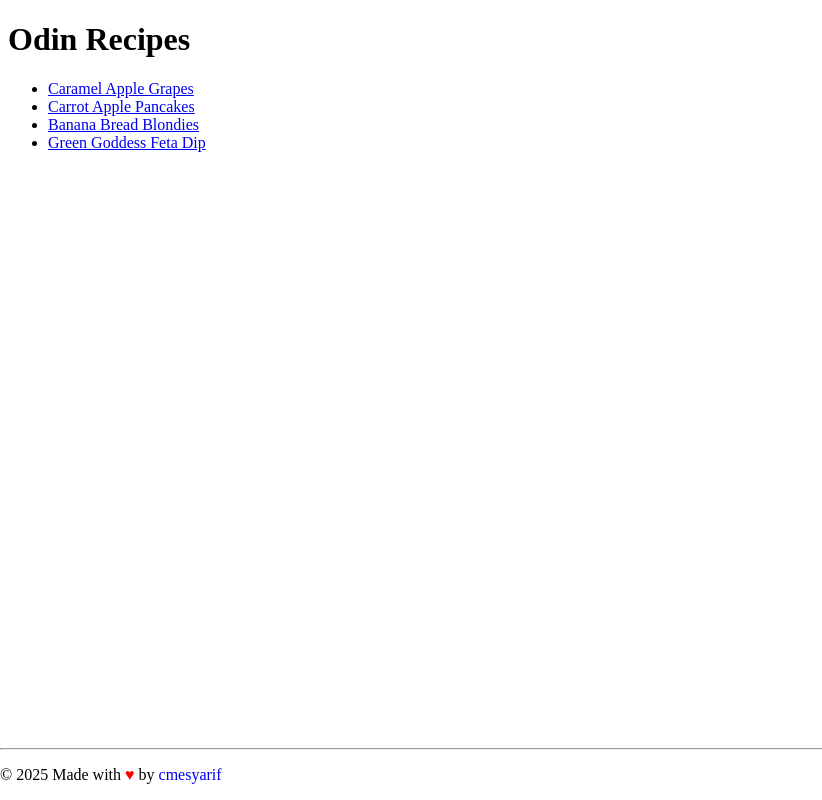
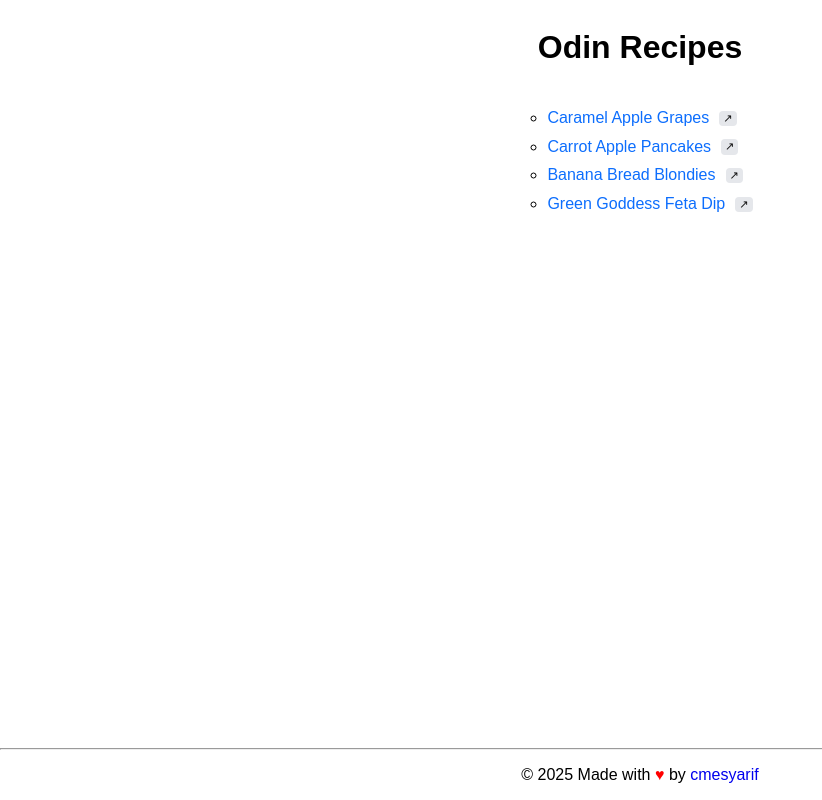
Before and after one commit to cmesyarif/odin-recipes, a plain HTML site: page index.html in a window 1280 px wide. Shown: the whole page, without its empty margins (0-822 px from the left). Drawn offline with Linux system fonts and the light colour scheme.

Commit message:
fix wrong link paths and add some styles

```diff
--- a/index.html
+++ b/index.html
@@ -4,23 +4,73 @@
     <meta charset="UTF-8">
     <meta name="viewport" content="width=device-width, initial-scale=1.0">
     <title>Home | Odin Recipes</title>
+    <style>
+        body    {
+            font-family: Arial, Helvetica, sans-serif;
+        }
+        .flex-container     {
+            display: flex;
+            flex-direction: column;
+            align-items: center;
+        }
+        ul      {
+            list-style-type: circle;
+            margin-left: 20px;
+            padding-left: 0;
+        }
+        ul li   {
+            line-height: 1.8;
+        }
+        .external-link {
+            position: relative;
+            display: inline-flex;
+            align-items: center;
+            gap: 6px; /* jarak teks dan ikon */
+            text-decoration: none;
+            color: #0d6efd;
+            font-weight: 500;
+        }
+        .external-link::after    {
+            content: "↗"; /* panah diagonal */
+            display: inline-block;
+            font-size: 0.7em;
+            line-height: 1;
+            background: #e5e7eb;   /* abu-abu terang */
+            color: #111;
+            padding: 2px 4px;
+            border-radius: 4px;    /* jadi kotak agak rounded */
+            margin-left: 4px;
+        }
+        footer  {
+            position: fixed;
+            bottom: 0;
+            left: 0;
+            right: 0;
+            text-align: center;
+        }
+        footer a    {
+            text-decoration: none;
+        }
+    </style>
 </head>
 <body>
-    <h1>Odin Recipes</h1>
-
-
-    <ul>
-        <li><a href="./recipes/caramel-apple-grapes.html">Caramel Apple Grapes</a></li>
-        <li><a href="./recipes/carrot-apple-pancakes.html">Carrot Apple Pancakes</a></li>
-        <li><a href="./recipes/banana-bread-blondies.html">Banana Bread Blondies</a></li>
-        <li><a href="./recipes/green-goddess-feta-dips.html">Green Goddess Feta Dip</a></li>
-    </ul>
+    <main>
+        <div class="flex-container">
+            <h1>Odin Recipes</h1>
+            <ul>
+                <li><a class="external-link" href="recipes/caramel-apple-grapes.html" >Caramel Apple Grapes</a></li>
+                <li><a class="external-link" href="recipes/carrot-apple-pancakes.html">Carrot Apple Pancakes</a></li>
+                <li><a class="external-link" href="recipes/banana-bread-blondies.html">Banana Bread Blondies</a></li>
+                <li><a class="external-link" href="recipes/green-goddess-feta-dips.html">Green Goddess Feta Dip</a></li>
+            </ul>
+        </div>
+    </main>
 
     <!-- Footer -->
-     <footer style="position: fixed; bottom: 0; left: 0; right: 0;">
+     <footer>
         <div>
             <hr>
-            <p>&copy; 2025 Made with <span style="color:red; font-size: medium;">&hearts;</span> by <a href="https://github.com/cmesyarif" target="_blank" style="text-decoration: none;">cmesyarif</a></p>
+            <p>&copy; 2025 Made with <span style="color:red; font-size: medium;">&hearts;</span> by <a href="https://github.com/cmesyarif" target="_blank">cmesyarif</a></p>
         </div>
      </footer>
 </body>
```
Also changed, not shown: recipes/banana-bread-blondies.html (+31 -4 lines), recipes/caramel-apple-grapes.html (+31 -4 lines), recipes/carrot-apple-pancakes.html (+32 -5 lines), recipes/green-goddess-feta-dips.html (+31 -4 lines).
